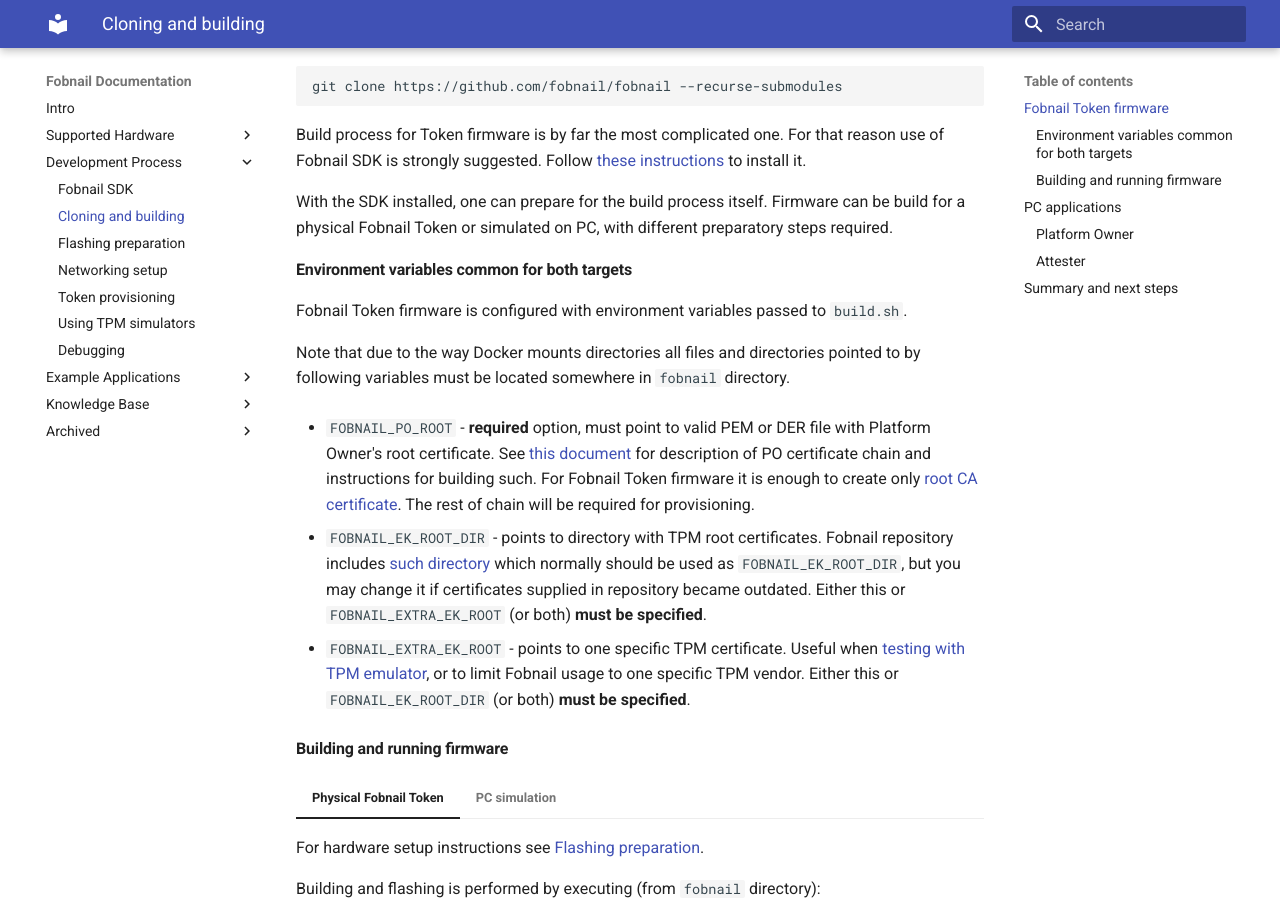
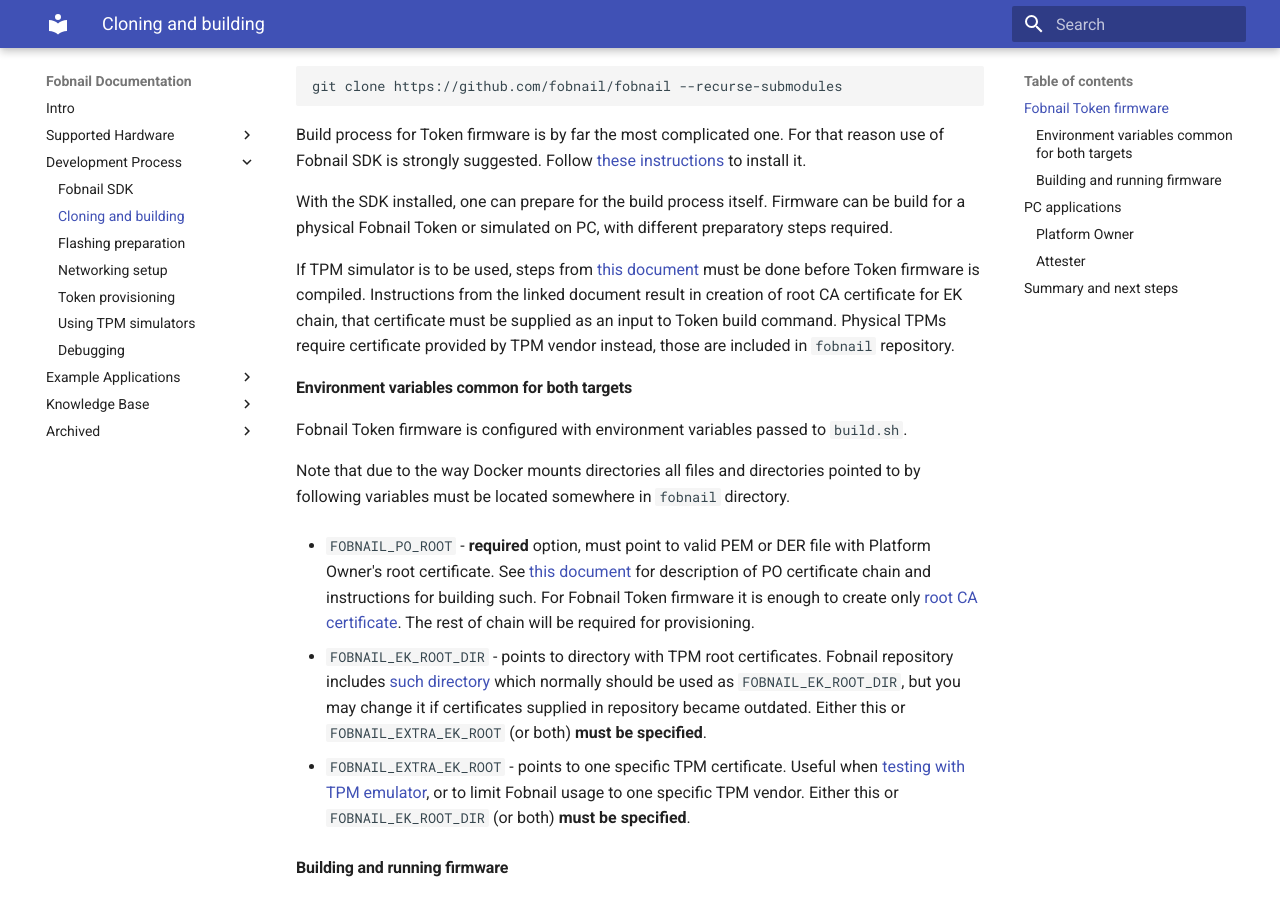
Before and after one commit to fobnail/docs, an MkDocs documentation site: the page built from docs/building.md, in a window 1280 px wide and 900 px high, scrolled down 654 px. Built offline with MkDocs 1.6.1 and Material for MkDocs 9.7.7, drawn with Linux system fonts in a browser that asks for light colours.

Commit message:
building.md: link to TPM simulator instructions before building Token FW
Signed-off-by: Krystian Hebel <krystian.hebel@3mdeb.com>

```diff
--- a/docs/building.md
+++ b/docs/building.md
@@ -37,6 +37,12 @@
 With the SDK installed, one can prepare for the build process itself. Firmware
 can be build for a physical Fobnail Token or simulated on PC, with different
 preparatory steps required.
+
+If TPM simulator is to be used, steps from [this document](/tpm-simulators) must
+be done before Token firmware is compiled. Instructions from the linked document
+result in creation of root CA certificate for EK chain, that certificate must be
+supplied as an input to Token build command. Physical TPMs require certificate
+provided by TPM vendor instead, those are included in `fobnail` repository.
 
 #### Environment variables common for both targets
 
```
